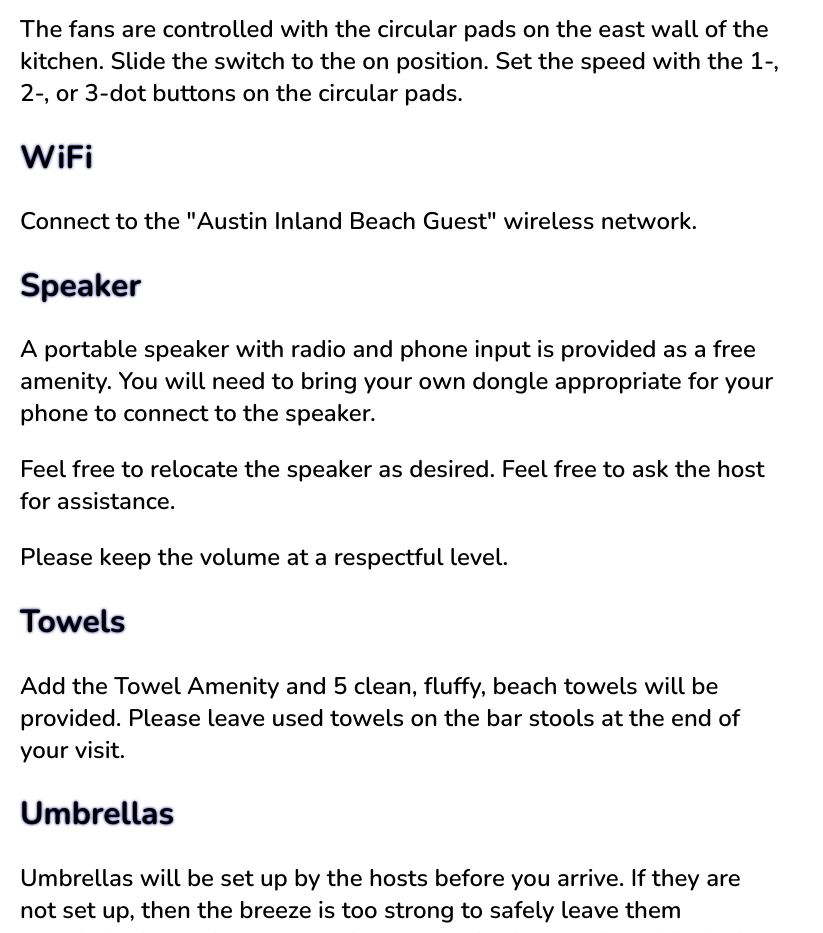
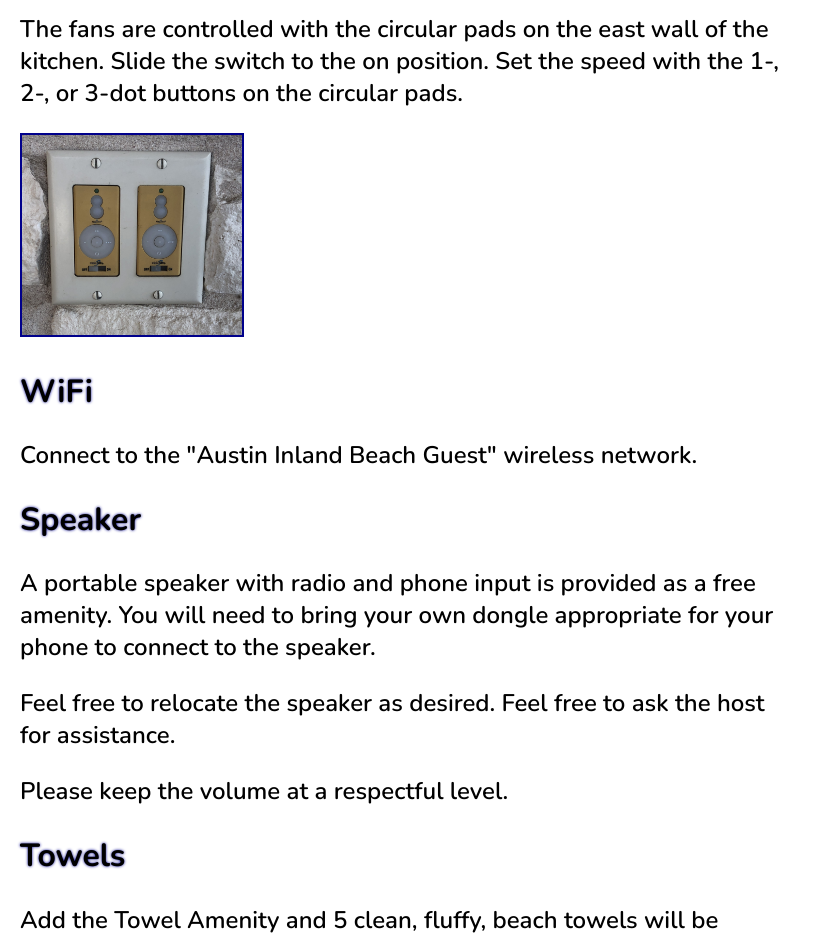
Before and after one commit to Steven-Burns/austin-inland-beach-site, a website: page src/guest-manual.html in a window 1280 px wide. Shown: the part 4660-5593 px from the top of the page, without its empty margins (0-823 px from the left). Drawn offline with nearby package versions, Linux system fonts and the light colour scheme.

Commit message:
add fans photo

```diff
--- a/src/guest-manual.html
+++ b/src/guest-manual.html
@@ -157,6 +157,8 @@
             east wall of the kitchen. Slide the switch to the on position. Set the speed
             with the 1-, 2-, or 3-dot buttons on the circular pads.</p>
 
+        <img class="blue-background-img" src="images/fan-controls.jpg" height="200" />
+
         <h2>WiFi</h2>
 
         <p class="body-text">Connect
```
Also changed, not shown: src/images/fan-controls.jpg (added).
